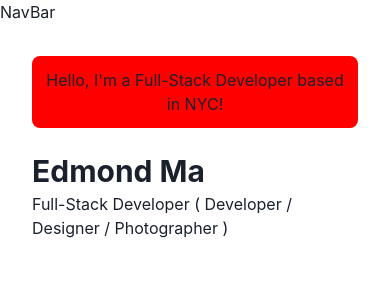
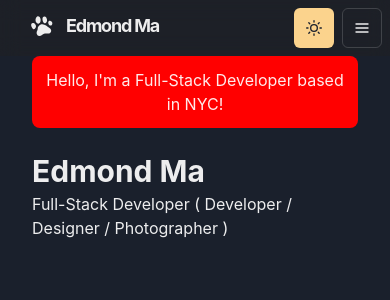
Before and after one commit to edjunma/edmondma.dev-v1, a Next.js app: page / in a window 390 px wide. Shown: the top 300 px of the page. Built offline with nearby package versions, Linux system fonts and the light colour scheme.

Commit message:
add dark mode theme toggle, finish hamburger menu, add profile img

```diff
--- /dev/null
+++ b/components/fonts.js
@@ -0,0 +1,6 @@
+const Fonts = () => (
+  <style jsx global>{`
+    @import url('https://fonts.googleapis.com/css2?family=M+PLUS+Rounded+1c:wght@300;700&display=swap');
+  `}</style>
+)
+export default Fonts
--- /dev/null
+++ b/components/icons/footprint.js
@@ -0,0 +1,27 @@
+const FootprintIcon = props => {
+  return (
+    <svg
+      width={48}
+      height={24}
+      className="w-5 inline-block transition-transform group-hover:rotate-[20deg]"
+      viewBox="0 0 40 40"
+      fill="currentColor"
+      {...props}
+    >
+      <g transform="matrix(1.07541,0,0,1.1001,-1.05651,-0.978215)">
+        <path
+          fill="currentColor"
+          d="M13.319,4.13C13.319,4.13 10.313,4.08 9.501,9.535C9.133,13.546 12.568,15.516 14.12,15.497C15.556,15.495 17.638,14.151 17.486,9.765C17.334,5.38 14.98,4.15 13.319,4.13"
+        />
+      </g>
+      <path d="M3.12,15.575C2.626,16.02 0.637,18.024 3.508,22.915C6.379,27.806 8.628,23.888 8.923,23.455C9.218,23.021 11.41,20.306 8.664,16.924C5.918,13.543 3.12,15.575 3.12,15.575Z" />
+      <g transform="matrix(1.00722,0,0,0.981856,-0.205441,0.281328)">
+        <path d="M24.03,4.13C22.048,4.309 20.472,5.325 20.922,9.814C21.373,14.304 24.4,15.613 25.402,15.499C26.404,15.385 28.84,12.521 28.427,9.814C28.013,7.107 26.837,4.296 24.03,4.13Z" />
+      </g>
+      <path d="M32.114,11.35C32.114,11.35 29.196,13.155 30.864,16.589C32.532,20.023 34.677,19.25 36,18.588C37.322,17.927 38.02,14.778 35.931,12.665C33.843,10.551 32.114,11.35 32.114,11.35Z" />
+      <path d="M19.212,17.136C19.212,17.136 12.651,19.306 12.84,25.174C12.888,28.022 10.569,28.548 11.073,32.567C11.727,34.322 12.649,36.92 15.89,36.85C19.131,36.781 19.603,34.354 23.377,32.97C27.151,31.586 31.009,33.828 33.802,31.213C36.596,28.598 35.188,24.468 31.876,22.731C28.564,20.995 24.793,16.327 19.212,17.136Z" />
+    </svg>
+  )
+}
+
+export default FootprintIcon
--- a/components/logo.js
+++ b/components/logo.js
@@ -1,6 +1,6 @@
 import Link from 'next/link'
-import Image from 'next/image'
 import { Text, useColorModeValue } from '@chakra-ui/react'
+import FootprintIcon from './icons/footprint'
 import styled from '@emotion/styled'
 
 const LogoBox = styled.span`
--- a/components/navbar.js
+++ b/components/navbar.js
@@ -15,6 +15,7 @@
   useColorModeValue
 } from '@chakra-ui/react'
 import { HamburgerIcon } from '@chakra-ui/icons'
+import ThemeToggleButton from './theme-toggle-button'
 
 const LinkItem = ({ href, path, target, children, ...props }) => {
   const active = path === href
@@ -48,7 +49,71 @@
       zIndex={2}
       {...props}
     >
-      NavBar
+      <Container
+        display="flex"
+        p={2}
+        maxW="container.md"
+        wrap="wrap"
+        align="center"
+        justify="space-between"
+      >
+        <Flex align="center" mr={5}>
+          <Heading as="h1" size="lg" letterSpacing={'tighter'}>
+            <Logo />
+          </Heading>
+        </Flex>
+
+        <Stack
+          direction={{ base: 'column', md: 'row' }}
+          display={{ base: 'none', md: 'flex' }}
+          width={{ base: 'full', md: 'auto' }}
+          alignItems="center"
+          flexGrow={1}
+          mt={{ base: 4, md: 0 }}
+        >
+          <LinkItem href="/works" path={path}>
+            Works
+          </LinkItem>
+          <LinkItem href="/posts" path={path}>
+            Posts
+          </LinkItem>
+        </Stack>
+
+        <Box flex={1} align="right">
+          <ThemeToggleButton />
+
+          <Box ml={2} display={{ base: 'inline-block', md: 'none' }}>
+            <Menu isLazy id="navbar-menu">
+              <MenuButton
+                as={IconButton}
+                icon={<HamburgerIcon />}
+                variant="outline"
+                aria-label="Options"
+              />
+              <MenuList>
+                <MenuItem as={Link} href="/">
+                  About
+                </MenuItem>
+                <MenuItem as={Link} href="/works">
+                  Works
+                </MenuItem>
+                <MenuItem as={Link} href="/posts">
+                  Posts
+                </MenuItem>
+                <MenuItem as={Link} href="https://uses.craftz.dog/">
+                  Uses
+                </MenuItem>
+                <MenuItem
+                  as={Link}
+                  href="https://github.com/craftzdog/craftzdog-homepage"
+                >
+                  View Source
+                </MenuItem>
+              </MenuList>
+            </Menu>
+          </Box>
+        </Box>
+        </Container>
     </Box>
   )
 }
--- /dev/null
+++ b/components/theme-toggle-button.js
@@ -0,0 +1,17 @@
+import { IconButton, useColorMode, useColorModeValue } from '@chakra-ui/react'
+import { SunIcon, MoonIcon } from '@chakra-ui/icons'
+
+const ThemeToggleButton = () => {
+  const { toggleColorMode } = useColorMode()
+
+  return (
+        <IconButton
+          aria-label="Toggle theme"
+          colorScheme={useColorModeValue('purple', 'orange')}
+          icon={useColorModeValue(<MoonIcon />, <SunIcon />)}
+          onClick={toggleColorMode}
+        ></IconButton>
+  )
+}
+
+export default ThemeToggleButton
--- /dev/null
+++ b/lib/theme.js
@@ -0,0 +1,48 @@
+import { extendTheme } from '@chakra-ui/react'
+import { mode } from '@chakra-ui/theme-tools'
+
+const styles = {
+  global: props => ({
+    body: {
+      bg: mode('#f0e7db', '#202023')(props)
+    }
+  })
+}
+
+const components = {
+  Heading: {
+    variants: {
+      'section-title': {
+        textDecoration: 'underline',
+        fontSize: 20,
+        textUnderlineOffset: 6,
+        textDecorationColor: '#525252',
+        textDecorationThickness: 4,
+        marginTop: 3,
+        marginBottom: 4
+      }
+    }
+  },
+  Link: {
+    baseStyle: props => ({
+      color: mode('#3d7aed', '#ff63c3')(props),
+      textUnderlineOffset: 3
+    })
+  }
+}
+
+const fonts = {
+  heading: "'M PLUS Rounded 1c'"
+}
+
+const colors = {
+  grassTeal: '#88ccca'
+}
+
+const config = {
+  initialColorMode: 'dark',
+  useSystemColorMode: true
+}
+
+const theme = extendTheme({ config, styles, components, fonts, colors })
+export default theme
--- a/pages/_app.js
+++ b/pages/_app.js
@@ -1,10 +1,11 @@
 import { ChakraProvider } from '@chakra-ui/react'
 import Layout from '../components/layouts/main'
-// import Chakra from '../components/chakra'
+import Fonts from '../components/fonts'
 
 function Website({ Component, pageProps, router }) {
   return (
     <ChakraProvider>
+      <Fonts />
       <Layout router={router}>
         <Component {...pageProps} key={router.route} />
       </Layout>
--- /dev/null
+++ b/pages/_document.js
@@ -0,0 +1,18 @@
+import { ColorModeScript } from '@chakra-ui/react'
+import NextDocument, { Html, Head, Main, NextScript } from 'next/document'
+import theme from '../lib/theme'
+
+export default class Document extends NextDocument {
+  render() {
+    return (
+      <Html lang="en">
+        <Head />
+        <body>
+          <ColorModeScript initialColorMode={theme.config.initialColorMode} />
+          <Main />
+          <NextScript />
+        </body>
+      </Html>
+    )
+  }
+}
```
